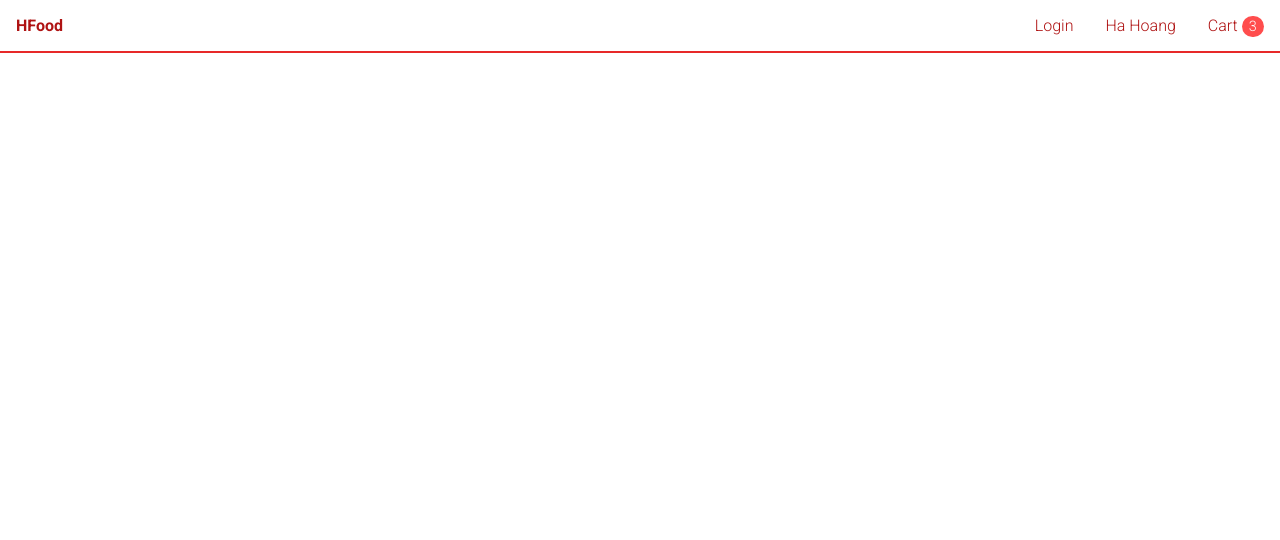
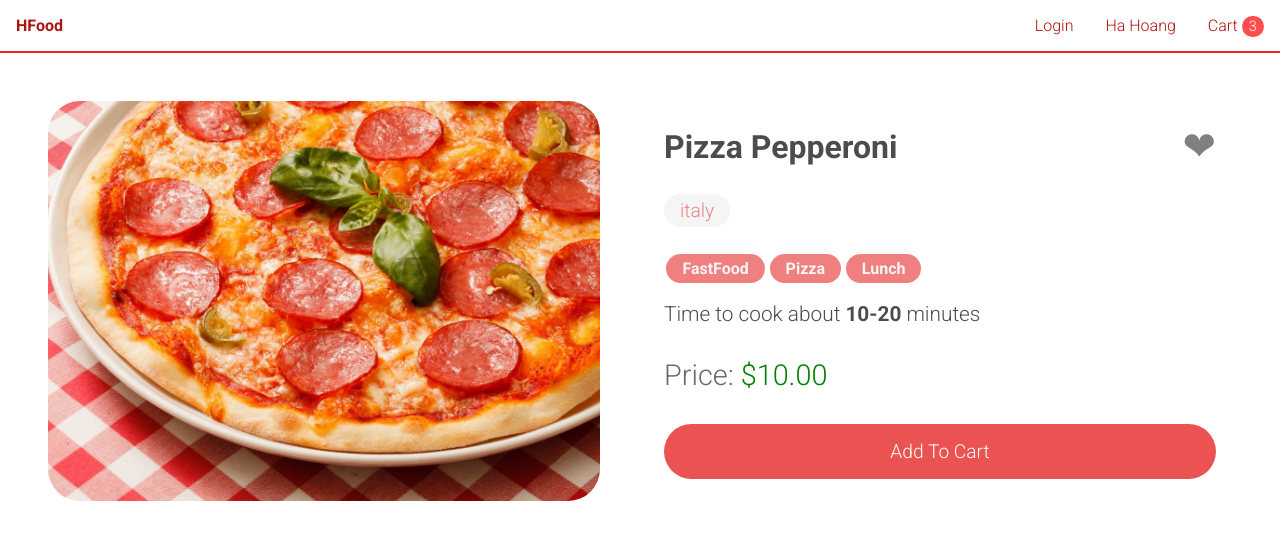
Before and after one commit to bhoangha276/Order-delivery-app.cli, an Angular app in the folder user/: page /food/1 in a window 1280 px wide. Before the commit this address led to /. Shown: the top 540 px of the page. Built offline with nearby package versions, Linux system fonts and the light colour scheme.

Commit message:
feat: add food detail page

```diff
--- a/user/src/app/app-routing.module.ts
+++ b/user/src/app/app-routing.module.ts
@@ -1,6 +1,7 @@
 import { NgModule } from '@angular/core'
 import { RouterModule, Routes } from '@angular/router'
 import { HomeComponent } from './pages/home/home.component'
+import { FoodComponent } from './pages/food/food.component'
 
 const routes: Routes = [
   {
@@ -15,6 +16,10 @@ const routes: Routes = [
     path: 'tag/:tag',
     component: HomeComponent,
   },
+  {
+    path: 'food/:id',
+    component: FoodComponent,
+  },
 ]
 
 @NgModule({
--- a/user/src/app/app.module.ts
+++ b/user/src/app/app.module.ts
@@ -7,6 +7,7 @@ import { HeaderComponent } from './components/header/header.component';
 import { HomeComponent } from './pages/home/home.component';
 import { SearchComponent } from './components/search/search.component';
 import { TagsComponent } from './components/tags/tags.component';
+import { FoodComponent } from './pages/food/food.component';
 
 @NgModule({
   declarations: [
@@ -14,7 +15,8 @@ import { TagsComponent } from './components/tags/tags.component';
     HeaderComponent,
     HomeComponent,
     SearchComponent,
-    TagsComponent
+    TagsComponent,
+    FoodComponent
   ],
   imports: [
     BrowserModule,
--- /dev/null
+++ b/user/src/app/pages/food/food.component.css
@@ -0,0 +1,149 @@
+.container {
+  display: flex;
+  justify-content: center;
+  align-items: center;
+  flex-wrap: wrap;
+  margin: 2rem;
+}
+
+.container > * {
+  min-width: 25rem;
+  max-width: 40rem;
+}
+
+img {
+  border-radius: 2rem;
+  flex: 1 0;
+  object-fit: cover;
+  height: 25rem;
+  margin: 1rem;
+
+  transition-delay: 0.2s;
+  transition-duration: 0.6s;
+}
+
+img:hover {
+  cursor: pointer;
+  transform: scale(1.01);
+  filter: brightness(110%);
+  box-shadow: 0px 5px 10px 0px rgba(0, 0, 0, 0.5);
+}
+
+.details {
+  width: 100%;
+  display: flex;
+  flex-direction: column;
+  flex: 1 0;
+  padding: 2rem;
+  color: rgba(0, 0, 0, 0.7);
+  margin-left: 1rem;
+}
+
+.header {
+  display: flex;
+  justify-content: space-between;
+  align-items: center;
+}
+
+.name {
+  font-size: 2rem;
+  font-weight: bold;
+}
+
+.favorite {
+  color: #e72929;
+  font-size: 2.5rem;
+  cursor: pointer;
+
+  transition-delay: 0.1s;
+  transition-duration: 0.6s;
+}
+
+.favorite:hover {
+  transform: scale(1.3);
+}
+
+.favorite.not {
+  color: grey;
+}
+
+.origins {
+  display: flex;
+  flex-wrap: wrap;
+  margin: 1rem 0;
+}
+
+.origins span {
+  padding: 0.3rem 1rem;
+  font-size: 1.2rem;
+  margin: 0.5rem 0.5rem 0.5rem 0;
+  border-radius: 10rem;
+  background-color: whitesmoke;
+  color: lightcoral;
+}
+
+.tags {
+  display: flex;
+  flex-wrap: wrap;
+}
+
+.tags a {
+  background-color: lightcoral;
+  padding: 0.3rem 1rem;
+  margin: 0.2rem 0.15rem;
+  border-radius: 10rem;
+  font-weight: 600;
+  color: whitesmoke;
+
+  transition-delay: 0s;
+  transition-duration: 0.6s;
+}
+
+.tags a:hover {
+  cursor: pointer;
+  transform: scale(1);
+  filter: brightness(100%);
+  box-shadow: 0px 5px 10px 0px rgba(0, 0, 0, 0.5);
+}
+
+.cook-time {
+  margin-top: 1rem;
+}
+
+.cook-time span {
+  padding: 0.6rem 2rem 0.6rem 0;
+  border-radius: 10rem;
+  font-size: 1.3rem;
+}
+
+.price {
+  font-size: 1.8rem;
+  margin: 2rem 2rem 2rem 0;
+  color: green;
+}
+
+.price::before {
+  content: 'Price: ';
+  color: dimgray;
+}
+
+button {
+  color: white;
+  background: #e72929;
+  border: none;
+  font-size: 1.2rem;
+  padding: 1rem;
+  border-radius: 10rem;
+  outline: none;
+  opacity: 0.8;
+
+  transition-delay: 0s;
+  transition-duration: 0.6s;
+}
+
+button:hover {
+  cursor: pointer;
+  transform: scale(1);
+  filter: brightness(110%);
+  box-shadow: 0px 5px 10px 0px rgba(0, 0, 0, 0.5);
+}
--- /dev/null
+++ b/user/src/app/pages/food/food.component.html
@@ -0,0 +1,39 @@
+<div *ngIf="food.id" class="container">
+  <img [src]="food.imageUrl" [alt]="food.name" />
+
+  <div class="details">
+    <div class="header">
+      <span class="name">
+        {{ food.name }}
+      </span>
+      <span class="favorite {{ food.favorite ? '' : 'not' }}">❤</span>
+    </div>
+    <div class="rating"></div>
+
+    <div class="origins">
+      <span *ngFor="let origin of food.origins">
+        {{ origin }}
+      </span>
+    </div>
+
+    <div class="tags">
+      <a *ngFor="let tag of food.tags" routerLink="/tag/{{ tag }}">
+        {{ tag }}
+      </a>
+    </div>
+
+    <div class="cook-time">
+      <span>
+        Time to cook about <strong>{{ food.cookTime }}</strong> minutes
+      </span>
+    </div>
+
+    <div class="price">
+      <span>
+        {{ food.price | currency }}
+      </span>
+    </div>
+
+    <button>Add To Cart</button>
+  </div>
+</div>
--- /dev/null
+++ b/user/src/app/pages/food/food.component.ts
@@ -0,0 +1,23 @@
+import { Component, OnInit } from '@angular/core'
+import { ActivatedRoute } from '@angular/router'
+import { FoodService } from 'src/app/services/food.service'
+import { Food } from 'src/app/shared/model/Food'
+
+@Component({
+  selector: 'app-food',
+  templateUrl: './food.component.html',
+  styleUrls: ['./food.component.css'],
+})
+export class FoodComponent implements OnInit {
+  food!: Food
+
+  constructor(activatedRoute: ActivatedRoute, private api: FoodService) {
+    activatedRoute.params.subscribe(params => {
+      if (params['id']) {
+        this.food = api.getFoodById(params['id'])
+      }
+    })
+  }
+
+  ngOnInit(): void {}
+}
--- a/user/src/app/services/food.service.ts
+++ b/user/src/app/services/food.service.ts
@@ -28,4 +28,8 @@ export class FoodService {
   getAllTags(): Tag[] {
     return sample_tags
   }
+
+  getFoodById(foodId: string) {
+    return this.getAll().find(food => food.id == foodId) ?? new Food()
+  }
 }
```
Also changed, not shown: 1 other file (tests, documents, lock files or other folders).
